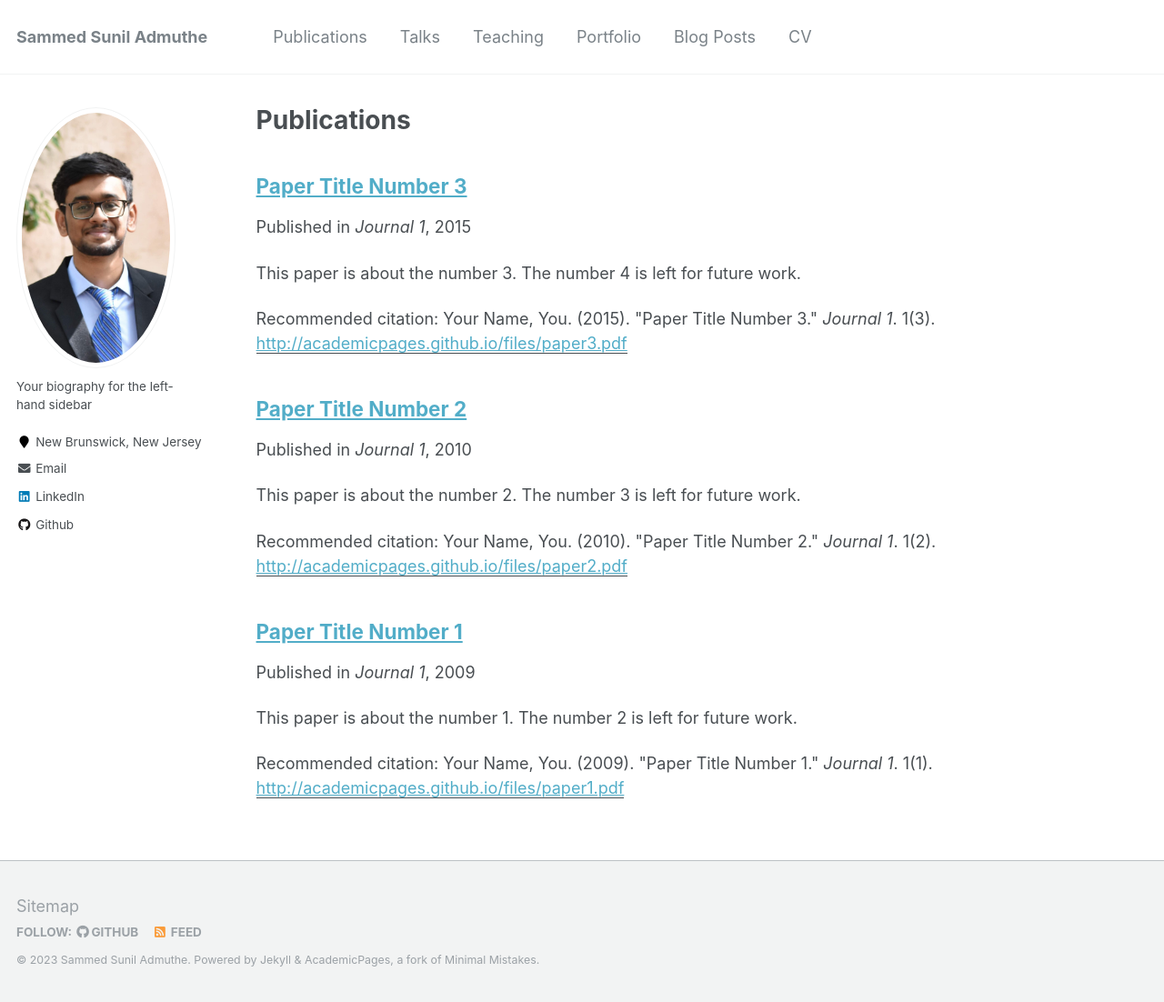
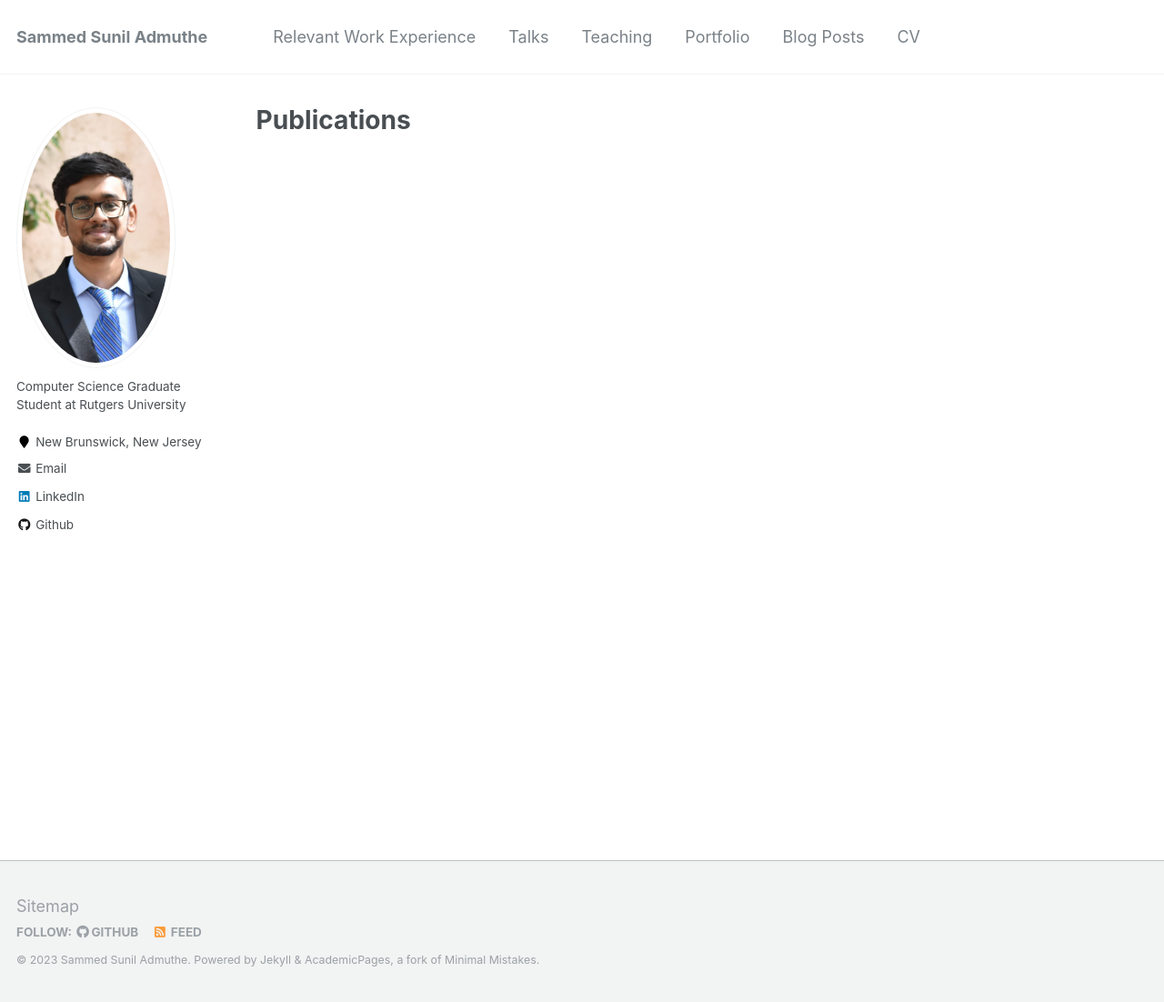
Before and after one commit to SammedAdmuthe/SammedAdmuthe.github.io, a Jekyll site: the page built from _pages/publications.md, in a window 1280 px wide and 1102 px high. Shown: the whole window at 91% size. Built offline with Jekyll 4.4.1, drawn with Linux system fonts in a browser that asks for light colours.

Commit message:
Work Experiencce tab added

```diff
--- a/_config.yml
+++ b/_config.yml
@@ -82,7 +82,7 @@ analytics:
 author:
   name             : ""
   avatar           : "profilePic.jpeg"
-  bio              : "Your biography for the left-hand sidebar"
+  bio              : "Computer Science Graduate Student at Rutgers University"
   location         : "New Brunswick, New Jersey"
   employer         :
   pubmed           :
--- a/_data/navigation.yml
+++ b/_data/navigation.yml
@@ -1,7 +1,7 @@
 # main links links
 main:
-  - title: "Publications"
-    url: /publications/
+  - title: "Relevant Work Experience"
+    url: /_workexperience/
 
   - title: "Talks"
     url: /talks/
```
Also changed, not shown: _workexperience/2009-10-01-paper-title-number-1.md (renamed from _publications/2009-10-01-paper-title-number-1.md), _workexperience/2010-10-01-paper-title-number-2.md (renamed from _publications/2010-10-01-paper-title-number-2.md), _workexperience/2015-10-01-paper-title-number-3.md (renamed from _publications/2015-10-01-paper-title-number-3.md).
